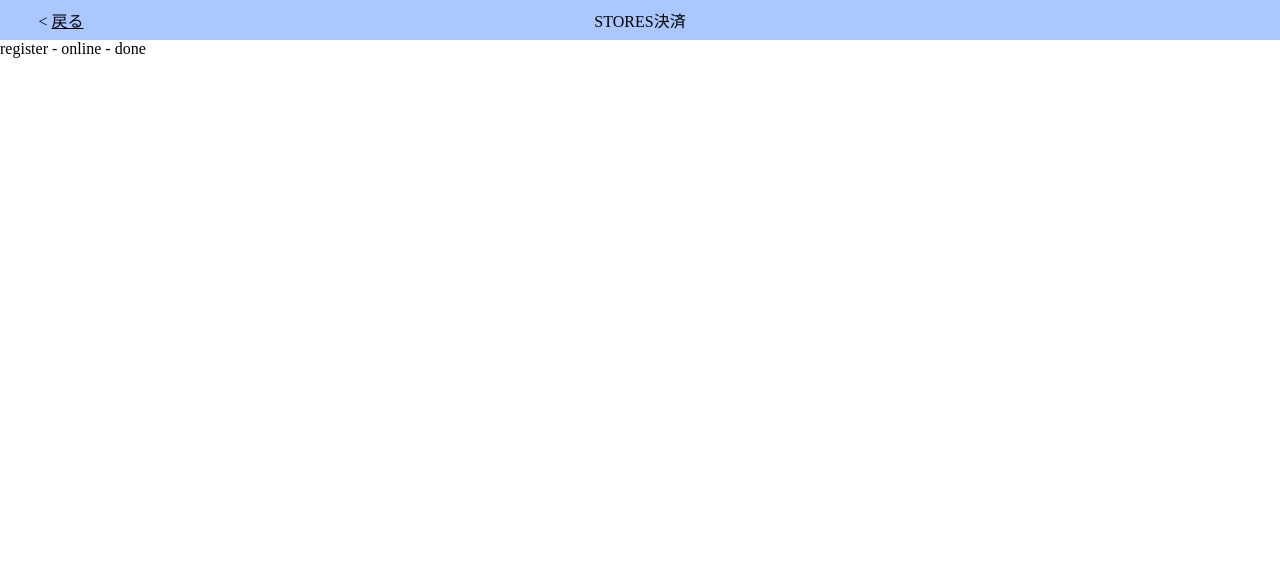
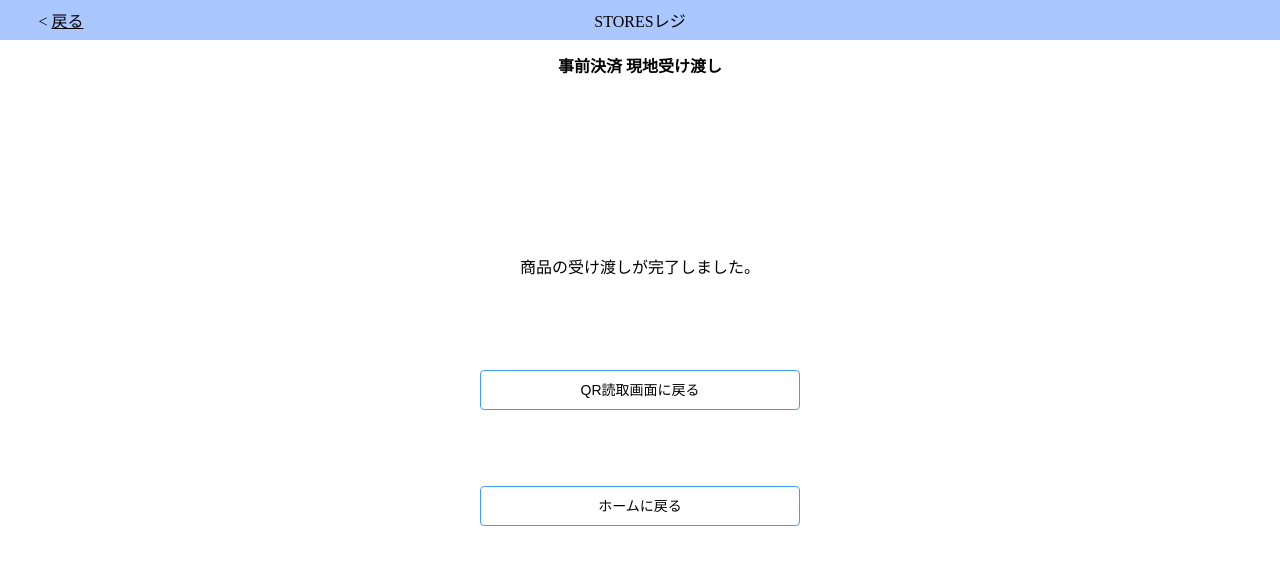
Before and after one commit to hey-intern-2022-coffee/STORES-front, a Vue app: page /register/online/done in a window 1280 px wide. Shown: the top 564 px of the page. Built offline with nearby package versions, Linux system fonts and the light colour scheme.

Commit message:
ADD: receiptDone

```diff
--- /dev/null
+++ b/src/components/GoodsCardForReceiveView.vue
@@ -0,0 +1,87 @@
+<script setup lang="ts">
+import { PropType, ref, watch } from 'vue'
+import { ItemInfoForCheckoutForm } from '../modules/onlineShop/types/checkout'
+import { Check, Close } from '@element-plus/icons-vue'
+const props = defineProps({
+  item: {
+    type: Object as PropType<ItemInfoForCheckoutForm>,
+    required: true
+  },
+  modelValue: {
+    type: Boolean,
+    required: true
+  }
+})
+const emit = defineEmits(['update:modelValue'])
+watch(
+  () => props.modelValue,
+  val => emit('update:modelValue', val)
+)
+</script>
+
+<template>
+  <div>
+    <el-card :body-style="{ padding: '0px', width: '100%' }" class="el-card">
+      <div class="card-content">
+        <div class="images">
+          <img :src="item.img" />
+        </div>
+        <div class="center">
+          <div>{{ item.title }}</div>
+          <div>&yen;{{ item.price }}</div>
+          <div>受取方法: {{ item.receive }}</div>
+        </div>
+        <div class="end">
+          <div>数量: {{ item.count }}</div>
+          <div class="shop-name">販売元: {{ item.shopName }}</div>
+        </div>
+        <div class="switches">
+          <el-switch
+            v-model="modelValue"
+            class="mt-2"
+            style="margin-left: 24px"
+            inline-prompt
+            :active-icon="Check"
+            :inactive-icon="Close"
+          />
+        </div>
+      </div>
+    </el-card>
+  </div>
+</template>
+
+<style scoped>
+.el-card {
+  margin-top: 1%;
+  margin-bottom: 1%;
+  display: flex;
+  justify-content: center;
+  align-content: center;
+  height: 8rem;
+  margin-left: 1%;
+  margin-right: 1%;
+  padding-right: 3%;
+}
+.card-content {
+  display: flex;
+  justify-content: space-between;
+  align-items: center;
+  height: 100%;
+}
+.images {
+  margin-right: 1rem;
+  width: 32%;
+  height: auto;
+}
+.images img {
+  height: 100%;
+  width: 100%;
+  object-fit: cover;
+}
+.center {
+  margin-right: auto;
+}
+.shop-name {
+  font-size: x-small;
+}
+</style>
--- a/src/modules/__mock__/onlineShop.ts
+++ b/src/modules/__mock__/onlineShop.ts
@@ -22,7 +22,7 @@ export const _onlineShopItems = [
   }
 ]
 export const _userInfoForCheckout = {
-  postCode: '',
+  zipCode: '',
   address: '',
   name: '',
   phoneNumber: '',
--- a/src/modules/constant.ts
+++ b/src/modules/constant.ts
@@ -7,7 +7,7 @@ export const INPUTS_FOR_ORDER: Array<{
   placeholder: string
 }> = [
   {
-    name: 'postCode',
+    name: 'zipCode',
     model: '',
     placeholder: 'ハイフン(-)なし　郵便番号'
   },
@@ -41,7 +41,7 @@ export const LABELS_ON_CHECKOUT_FORM = {
 }
 
 export const checkoutInfosEnum = {
-  postCode: 'postCode',
+  zipCode: 'zipCode',
   address: 'address',
   name: 'name',
   phoneNumber: 'phoneNumber',
--- a/src/modules/onlineShop/checkout/models/index.ts
+++ b/src/modules/onlineShop/checkout/models/index.ts
@@ -7,7 +7,7 @@ export const validatorForPhoneNumber = (arg: string) => !!arg.length
 export const validatorForEmail = (arg: string) => !!arg.length
 
 export const validators: Record<CheckoutInfoUnion, (arg: string) => boolean> = {
-  postCode: validatorForPostCode,
+  zipCode: validatorForPostCode,
   address: validatorForAddress,
   name: validatorForName,
   phoneNumber: validatorForPhoneNumber,
--- a/src/modules/onlineShop/checkout/viewModels/index.ts
+++ b/src/modules/onlineShop/checkout/viewModels/index.ts
@@ -28,7 +28,7 @@ export const useCheckout = () => {
   const allClear = () => inputs.value.forEach(it => (it.model = ''))
 
   const isShowRequireds = ref({
-    [checkoutInfosEnum.postCode]: false,
+    [checkoutInfosEnum.zipCode]: false,
     [checkoutInfosEnum.address]: false,
     [checkoutInfosEnum.name]: false,
     [checkoutInfosEnum.phoneNumber]: false,
--- a/src/modules/register/constant.ts
+++ b/src/modules/register/constant.ts
@@ -1 +1,20 @@
-export const APP_NAME = 'STORES決済'
+export const APP_NAME = 'STORESレジ'
+export const MENU = {
+  ONLINE: '事前決済 受け取り',
+  OFFLINE: 'オフライン店舗POSレジ'
+}
+
+export const ONLINE_RECEIVED_VIEW = {
+  TITLE: '事前決済 現地受け渡し確認画面',
+  DESCRIPTION_POINTS: [
+    '受け渡し商品が全てあるか確認してください。',
+    '確認できた商品のみ、リストの右のスイッチをONにしてください。',
+    'すべてONになったら受け取り完了ボタンを押してください。'
+  ]
+}
+
+export const ONLINE_RECEIVED_DONE = {
+  TITLE: '事前決済 現地受け渡し',
+
+  CONTENT: '商品の受け渡しが完了しました。'
+}
--- a/src/pages/onlineShop/checkoutView.vue
+++ b/src/pages/onlineShop/checkoutView.vue
@@ -35,7 +35,7 @@ const { inputs, purchaseItem, allClear, checkout, isShowRequireds, isLoading } =
             :placeholder="inputInfo.placeholder"
           >
             <template
-              v-if="inputInfo.name === checkoutInfosEnum.postCode"
+              v-if="inputInfo.name === checkoutInfosEnum.zipCode"
               #prepend
             >
               &#12306;</template
--- a/src/pages/register/index.vue
+++ b/src/pages/register/index.vue
@@ -1,5 +1,66 @@
-<script setup lang="ts"></script>
+<script setup lang="ts">
+import { ref } from 'vue'
+import { useRouter } from 'vue-router'
+import ButtonWithLoading from '../../components/ButtonWithLoading.vue'
+import { MENU } from '../../modules/register/constant'
+const router = useRouter()
+
+const toOnline = () => {
+  router.push({ name: 'online-receipt-qr-reader' })
+}
+const toOffline = () => {
+  router.push({ name: 'offline-register' })
+}
+const isLoading = ref({ online: false, offline: false })
+</script>
 <template>
-  <div>register</div>
+  <div class="wrapper">
+    <div class="titles">
+      <h1>register</h1>
+    </div>
+    <div class="btns">
+      <div>
+        <ButtonWithLoading
+          :text="MENU.ONLINE"
+          :click-method="toOnline"
+          :custom-style="'width: 50vw;height: auto;'"
+          :is-loading="isLoading.online"
+          class="btn"
+        />
+      </div>
+      <div>
+        <ButtonWithLoading
+          :text="MENU.OFFLINE"
+          :click-method="toOffline"
+          :custom-style="'width: 50vw;height: auto;'"
+          :is-loading="isLoading.offline"
+          class="btn"
+        />
+      </div>
+    </div>
+  </div>
 </template>
-<style scoped></style>
+<style scoped>
+.btns,
+.titles {
+  display: flex;
+  justify-content: center;
+  align-items: center;
+  flex-direction: column;
+  margin-top: 3rem;
+}
+.btns {
+  height: 70%;
+}
+.btn {
+  margin-top: 7%;
+  margin-bottom: 7%;
+}
+.wrapper {
+  height: 80vh;
+  /* display: flex;
+  justify-content: center;
+  flex-direction: column;
+  align-items: stretch; */
+}
+</style>
--- a/src/pages/register/online/receiptConfirmationView.vue
+++ b/src/pages/register/online/receiptConfirmationView.vue
@@ -1,5 +1,170 @@
-<script setup lang="ts"></script>
+<script setup lang="ts">
+import { computed, ref } from 'vue'
+import { useRoute, useRouter } from 'vue-router'
+import GoodsCardForReceiveView from '@/components/GoodsCardForReceiveView.vue'
+import ButtonWithLoading from '@/components/ButtonWithLoading.vue'
+import { ONLINE_RECEIVED_VIEW } from '../../../modules/register/constant'
+const route = useRoute()
+const router = useRouter()
+const purchaseId = computed(() => route.params.id)
+
+const userData = ref([
+  {
+    key: 'name',
+    data: '金本知憲',
+    label: '氏名'
+  },
+  {
+    key: 'id',
+    data: '123456',
+    label: 'ユーザーID: '
+  }
+])
+
+// NOTE: BEから取れる値
+const goodsInfo = ref([
+  {
+    title: '商品名うちわ',
+    count: 1,
+    price: 10000,
+    img: 'https://shadow.elemecdn.com/app/element/hamburger.9cf7b091-55e9-11e9-a976-7f4d0b07eef6.png',
+    receive: '現地',
+    shopName: 'amazon.com'
+  },
+  {
+    title: '商品名うちわ',
+    count: 1,
+    price: 10000,
+    img: 'https://shadow.elemecdn.com/app/element/hamburger.9cf7b091-55e9-11e9-a976-7f4d0b07eef6.png',
+    receive: '現地',
+    shopName: 'amazon.com'
+  },
+  {
+    title: '商品名うちわ',
+    count: 1,
+    price: 10000,
+    img: 'https://shadow.elemecdn.com/app/element/hamburger.9cf7b091-55e9-11e9-a976-7f4d0b07eef6.png',
+    receive: '現地',
+    shopName: 'amazon.com'
+  }
+])
+const isReceivedItems = ref([
+  {
+    isReceived: false
+  },
+  {
+    isReceived: false
+  },
+  {
+    isReceived: false
+  }
+])
+const isReadyToDone = computed(() =>
+  isReceivedItems.value.every(it => it.isReceived)
+)
+const isLoading = ref(false)
+const done = () => {
+  if (!isReadyToDone.value) return
+  isLoading.value = true
+  // POST
+  router.push({ name: 'online-receipt-done' })
+}
+</script>
 <template>
-  <div>register - online - confirm</div>
+  <div class="title">
+    <h1>{{ ONLINE_RECEIVED_VIEW.TITLE }}</h1>
+  </div>
+  <div class="description">
+    <ul>
+      <li v-for="item in ONLINE_RECEIVED_VIEW.DESCRIPTION_POINTS">
+        {{ item }}
+      </li>
+    </ul>
+  </div>
+  <div class="wrapper">
+    <div class="user-infos">
+      <div class="table">
+        <table>
+          <tr v-for="item in userData">
+            <td>{{ item.label }}</td>
+            <td>{{ item.data }}</td>
+          </tr>
+        </table>
+      </div>
+    </div>
+    <div class="goods-info">
+      <span v-for="(item, index) in goodsInfo">
+        <GoodsCardForReceiveView
+          :item="item"
+          :style="'width: 100%;'"
+          class="each-goods"
+          v-model="isReceivedItems[index].isReceived"
+        />
+      </span>
+      <div class="btn">
+        <ButtonWithLoading
+          :text="'受け取り完了'"
+          :click-method="done"
+          :custom-style="
+            isReadyToDone
+              ? 'width: 25vw;height: 5vh;'
+              : 'width: 25vw;height: 5vh;background-color:gray;'
+          "
+          :is-loading="isLoading"
+        />
+      </div>
+    </div>
+  </div>
 </template>
-<style scoped></style>
+<style scoped>
+.wrapper,
+.user-infos,
+.title,
+.description,
+.goods-infos {
+  display: flex;
+  align-items: center;
+}
+.wrapper {
+  justify-content: space-between;
+}
+.user-infos,
+.goods-infos,
+.title,
+.description {
+  justify-content: center;
+}
+.title,
+.description {
+  margin-top: 1%;
+  margin-bottom: 1%;
+}
+.user-infos {
+  width: 30vw;
+  /* align-items: flex-start; */
+  /* justify-items: start; */
+}
+.table {
+  /* margin-bottom: auto; */
+}
+.goods-infos {
+  width: 70vw;
+}
+.each-goods {
+}
+table {
+  border-collapse: collapse;
+  text-align: center;
+}
+th,
+td {
+  padding: 5px;
+  /* border: 1px solid #333; */
+}
+
+.btn {
+  display: flex;
+  justify-content: center;
+  margin-top: 1rem;
+}
+</style>
--- a/src/pages/register/online/receiptDoneView.vue
+++ b/src/pages/register/online/receiptDoneView.vue
@@ -1,5 +1,66 @@
-<script setup lang="ts"></script>
+<script setup lang="ts">
+import { ONLINE_RECEIVED_DONE } from '../../../modules/register/constant'
+import ButtonWithLoading from '@/components/ButtonWithLoading.vue'
+import { useRouter } from 'vue-router'
+import { ref } from 'vue'
+const router = useRouter()
+const isLoading = ref(false)
+const pushToQrReader = () => {
+  isLoading.value = true
+  router.push({ name: 'online-receipt-qr-reader' })
+}
+const pushToHome = () => {
+  isLoading.value = true
+  router.push({ name: 'register' })
+}
+</script>
 <template>
-  <div>register - online - done</div>
+  <div class="title">
+    <h1>{{ ONLINE_RECEIVED_DONE.TITLE }}</h1>
+  </div>
+  <div class="wrapper">
+    <div class="content">
+      {{ ONLINE_RECEIVED_DONE.CONTENT }}
+    </div>
+    <div class="btn">
+      <ButtonWithLoading
+        :text="'QR読取画面に戻る'"
+        :click-method="pushToQrReader"
+        :custom-style="'width: 25vw;height: 5vh;background-color:rgba(0,0,0,0);color:black;'"
+        :is-loading="isLoading"
+        class="each-btn"
+      />
+      <ButtonWithLoading
+        :text="'ホームに戻る'"
+        :click-method="pushToHome"
+        :custom-style="'width: 25vw;height: 5vh;background-color:rgba(0,0,0,0);color:black;'"
+        :is-loading="isLoading"
+        class="each-btn"
+      />
+    </div>
+  </div>
 </template>
-<style scoped></style>
+<style scoped>
+.title,
+.wrapper,
+.content,
+.btn {
+  display: flex;
+  justify-content: center;
+  margin-top: 1%;
+  margin-bottom: 1%;
+}
+.wrapper {
+  height: 80vh;
+  flex-direction: column;
+}
+.btn {
+  margin-top: 5vh;
+  align-items: center;
+  flex-direction: column;
+}
+.each-btn {
+  margin-top: 3%;
+  margin-bottom: 3%;
+}
+</style>
```
Also changed, not shown: 1 other file (tests, documents, lock files or other folders).
